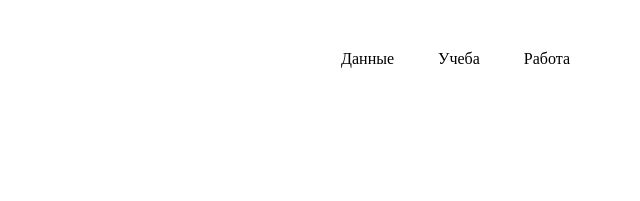
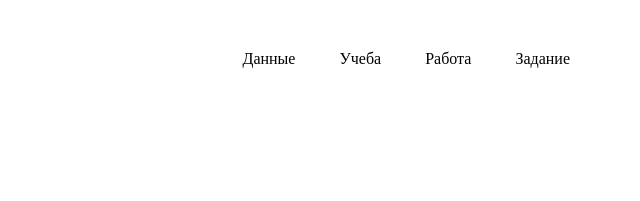
Before and after one commit to aliceburkhardt/project, a plain HTML site: page index.html in a window 1280 px wide. Shown: the top 201 px of the page, 640-1280 px from the left. Drawn offline with Linux system fonts and the light colour scheme.

Commit message:
Update index.html

```diff
--- a/index.html
+++ b/index.html
@@ -28,6 +28,7 @@
                             <li><a href="data.html">Данные</a></li>
                             <li><a href="study.html">Учеба</a></li>
                             <li><a href="work.html">Работа</a></li>
+                            <li><a href="position.html">Задание</a></li>
                         </ul>
                     </nav>
                 </div>
```
